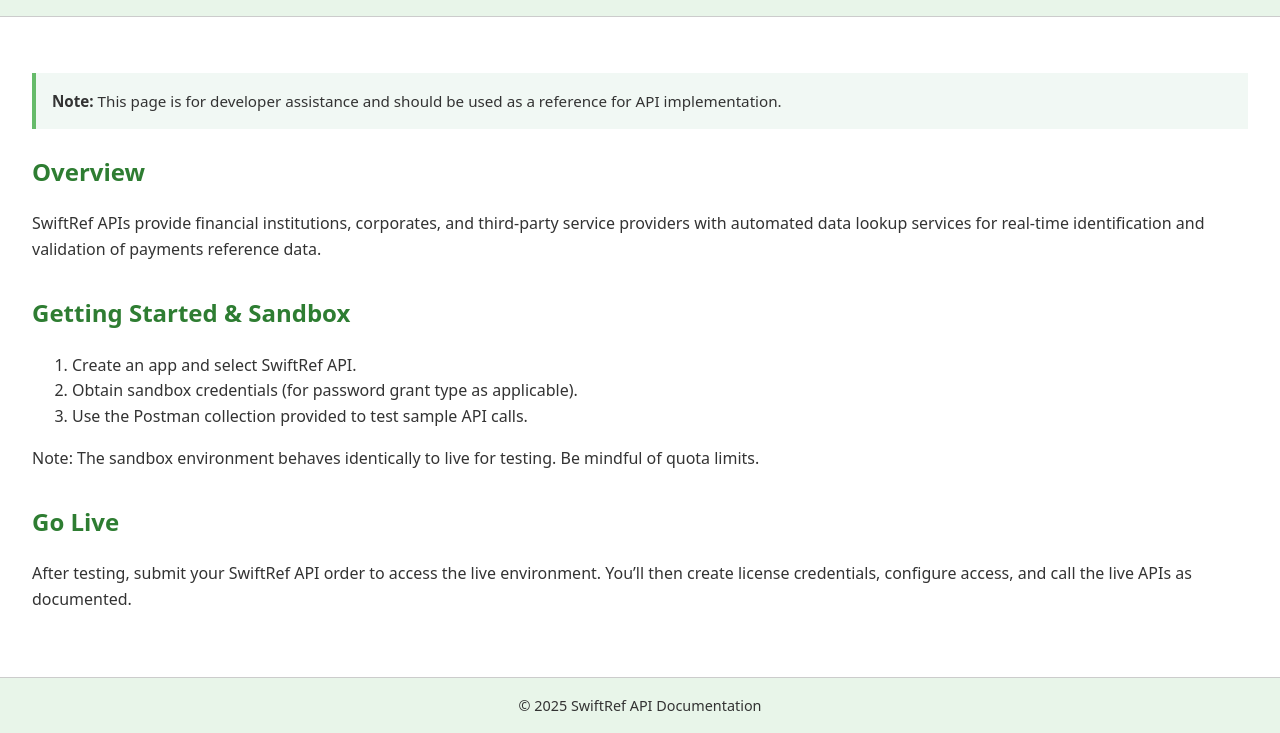
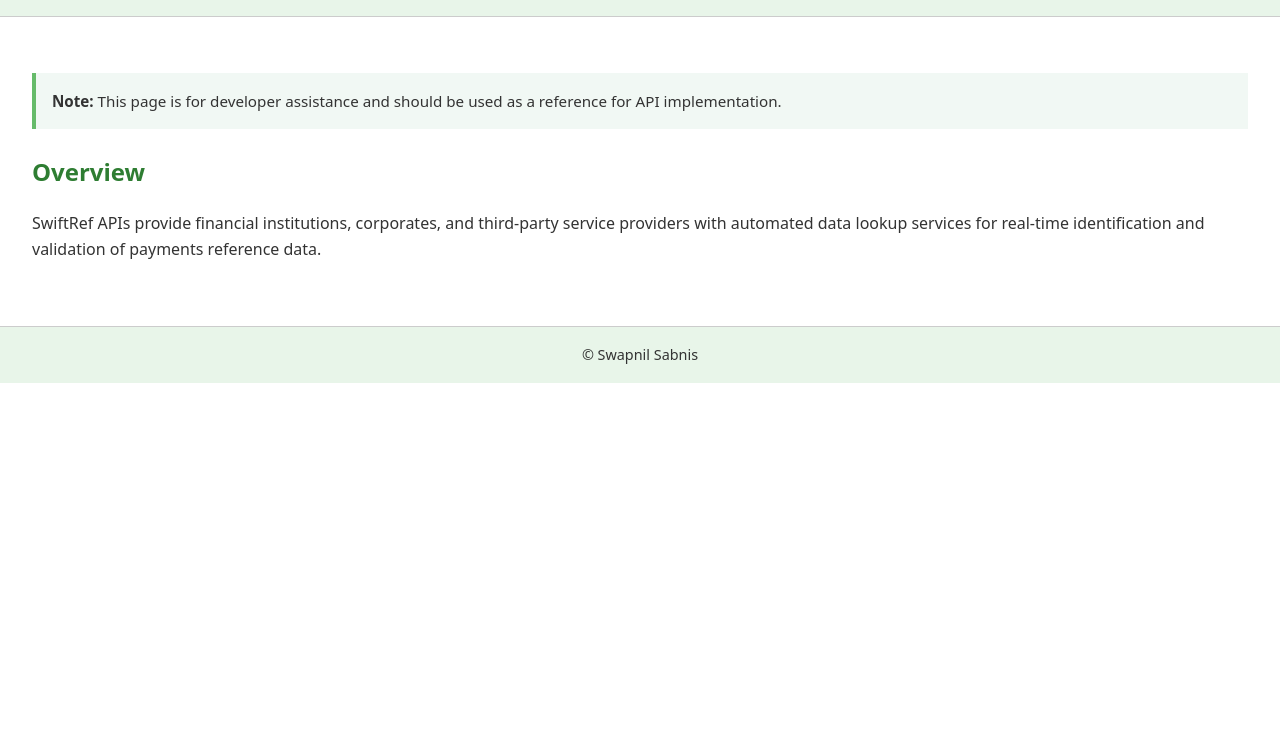
Before and after one commit to Swapnil-Sabnis/AI, a plain HTML site: page index.html in a window 1280 px wide. Shown: the part 96-829 px from the top of the page. After the commit the page ends 800 px from the top, so only its background shows below. Drawn offline with Linux system fonts and the light colour scheme.

Commit message:
Update index.html

```diff
--- a/index.html
+++ b/index.html
@@ -95,28 +95,10 @@
       </p>
     </section>
 
-    <section id="getting-started">
-      <h2>Getting Started & Sandbox</h2>
-      <ol>
-        <li>Create an app and select SwiftRef API.</li>
-        <li>Obtain sandbox credentials (for password grant type as applicable).</li>
-        <li>Use the Postman collection provided to test sample API calls.</li>
-      </ol>
-      <p>
-        Note: The sandbox environment behaves identically to live for testing. Be mindful of quota limits.
-      </p>
-    </section>
-
-    <section id="go-live">
-      <h2>Go Live</h2>
-      <p>
-        After testing, submit your SwiftRef API order to access the live environment. You’ll then create license credentials, configure access, and call the live APIs as documented.
-      </p>
-    </section>
   </main>
 
   <footer>
-    &copy; 2025 SwiftRef API Documentation
+    &copy; Swapnil Sabnis
   </footer>
 
 </body>
```
